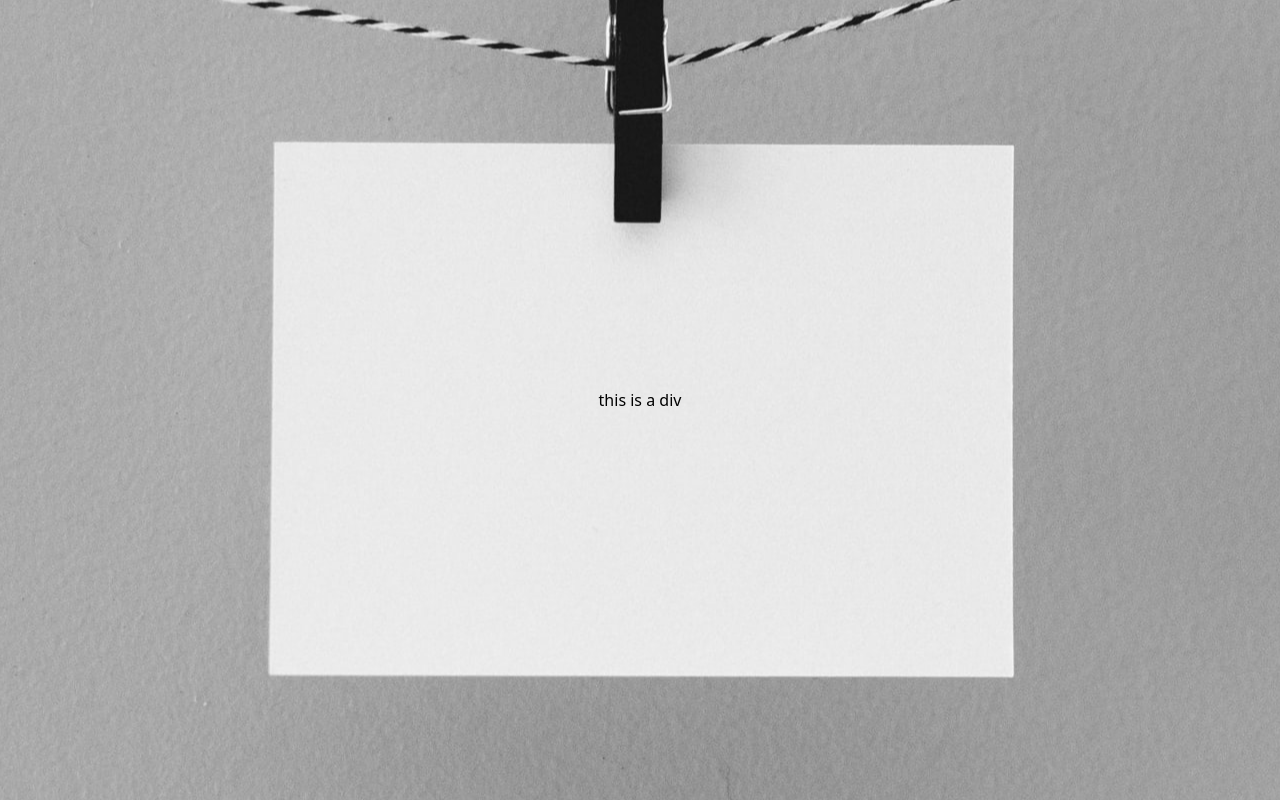
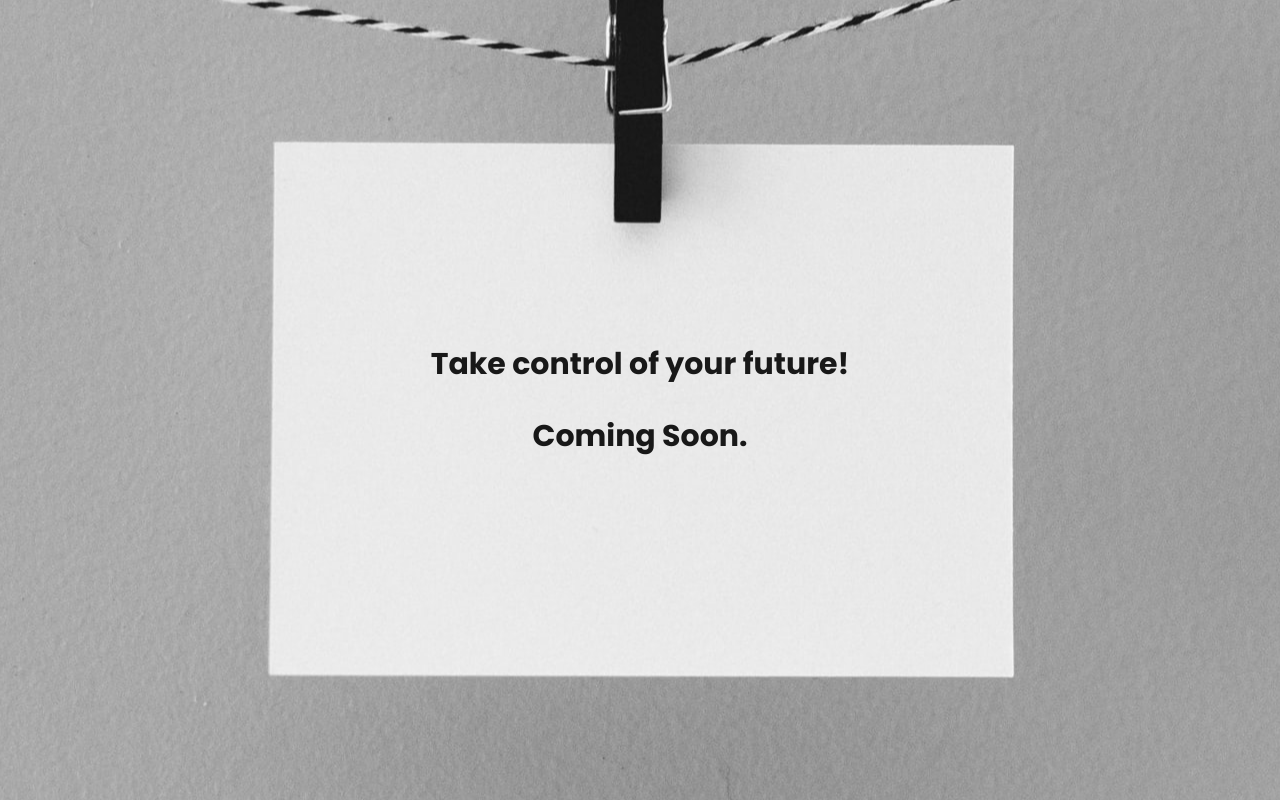
Before and after one commit to EK-Engineering/OK-Futures, a React (Create React App) app: page / in a window 1280 px wide. Built offline with nearby package versions, Linux system fonts and the light colour scheme.

Commit message:
modified text color

```diff
--- a/src/Views/Prelaunch.jsx
+++ b/src/Views/Prelaunch.jsx
@@ -12,7 +12,11 @@ export default function Prelaunch() {
                         bg-clip-border
                         bg-center
                         ">
-                <p className="text-center grid h-screen place-items-center">this is a div</p>
+                <p className="leading-9 font-semibold text-3xl text-center grid h-screen place-items-center font-poppins text-txt-dark">
+                    Take control of your future!
+                    <br />
+                    <br />
+                    Coming Soon. </p>
 
             </div>
         </div>
--- a/tailwind.config.js
+++ b/tailwind.config.js
@@ -24,6 +24,7 @@ module.exports = {
         'green-d': '#30681f',
         'green-l': '#659c41',
         'txt-l': '#f0f5f5',
+        'txt-dark': '#181818',
         'bg-1': '#F8F3F2',
         'bg-2': '#F9F5F4',
         'bg-white': '#F7F5F3',
```
